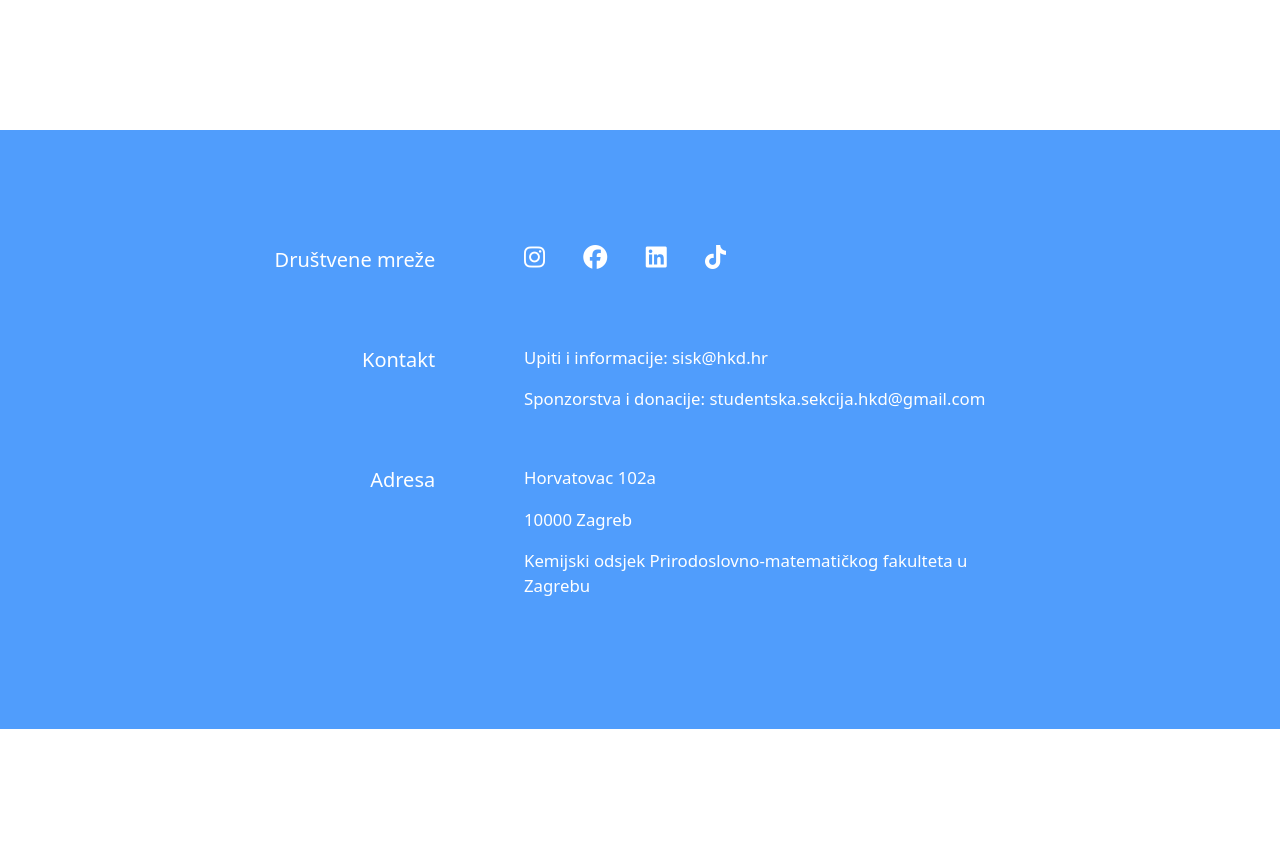
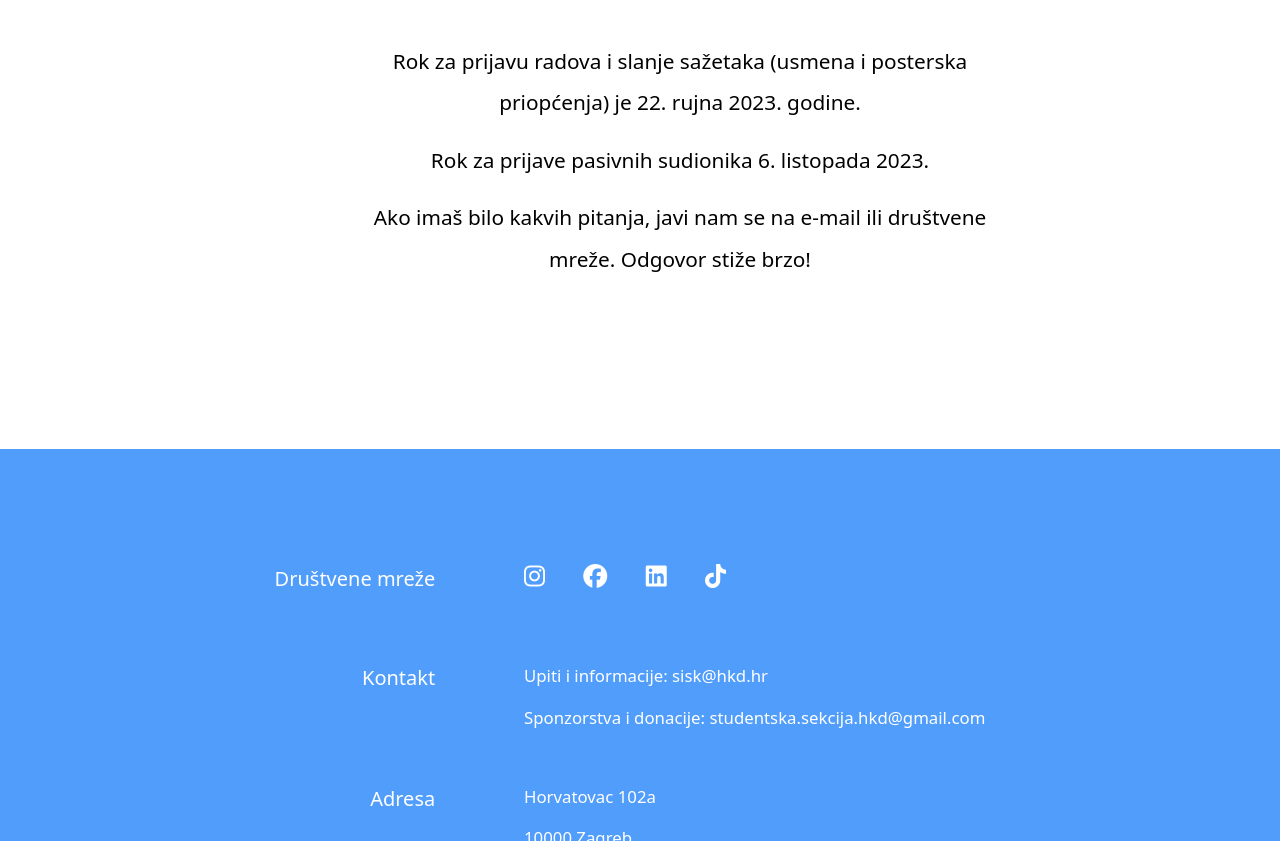
Before and after one commit to ilavsharkos/SiSK, a plain HTML site: page index.html in a window 1280 px wide. Shown: the part 2640-3481 px from the top of the page. Before the commit the page ends 3369 px from the top, so only its background shows below. Drawn offline with nearby package versions, Linux system fonts and the light colour scheme.

Commit message:
Update index.html

```diff
--- a/index.html
+++ b/index.html
@@ -117,6 +117,13 @@
               <p class="karta-p">Vidimo se na Kemijskom odsjeku PMF-a na adresi Horvatovac 102a! Za kartu kliknite na <a class="karta-poveznica" href="https://goo.gl/maps/z5eMMvju7eE513hi6" target="_blank">poveznicu</a>.</p>
             </div>
           </div>
+        <div id="rokovi" style="text-align: center; padding-top: 0;">
+
+          <p class="trebas-p" style="color:black; font-weight: 500;">Rok za prijavu radova i slanje sažetaka (usmena i posterska priopćenja) je 22. rujna 2023. godine.</p>
+          <p class="trebas-p" style="color:black; font-weight: 500;">Rok za prijave pasivnih sudionika 6. listopada 2023.</p>
+          <p class="trebas-p" style="color:black; font-weight: 500;">Ako imaš bilo kakvih pitanja, javi nam se na e-mail ili društvene mreže. Odgovor stiže brzo!</p>
+        </div>
+
         </div>
 
 
```
